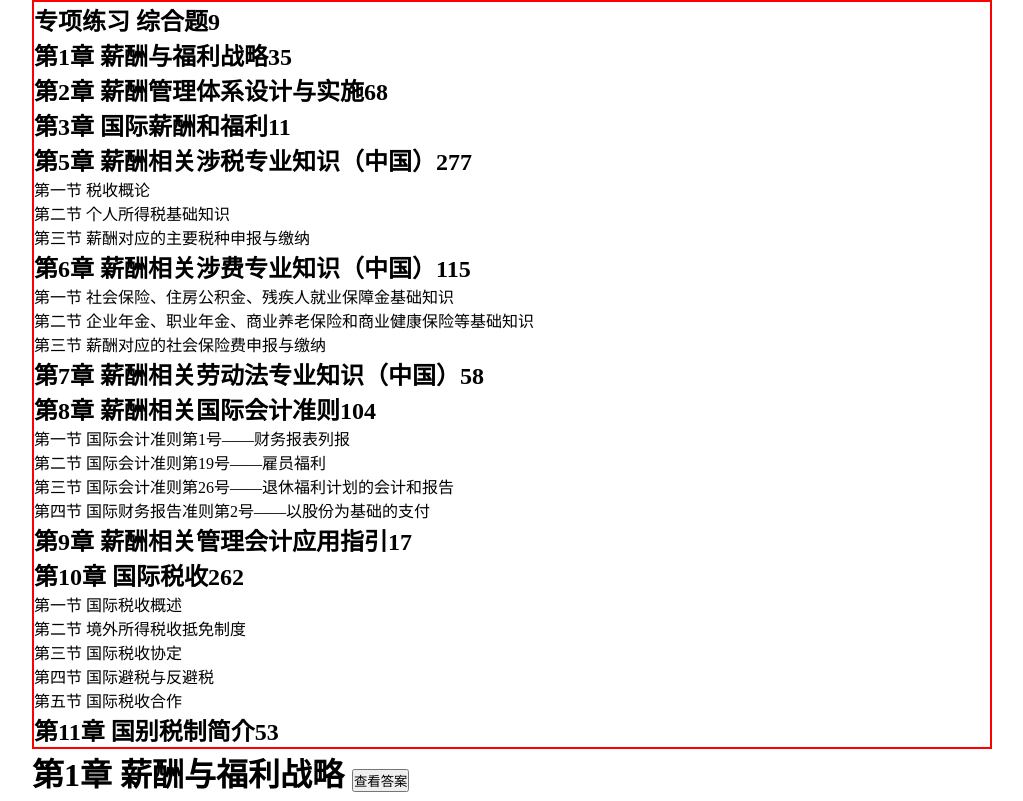
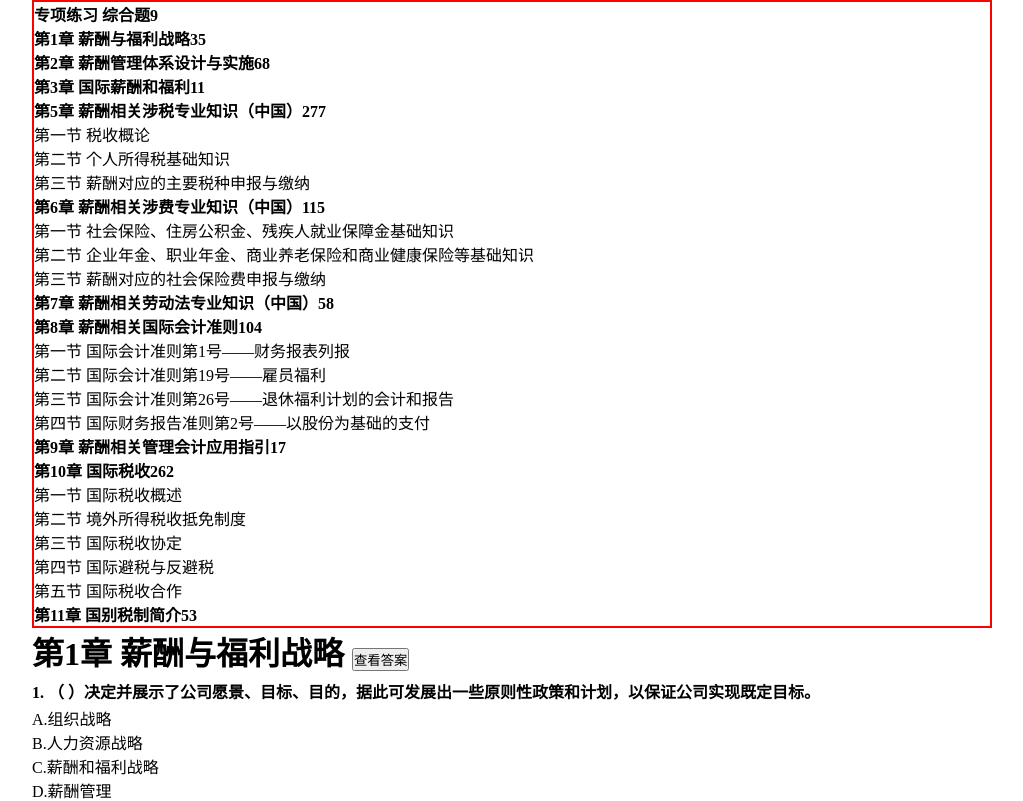
Before and after one commit to itinglight/Advanced_Salary_and_Tax_Question_Bank_Translation, a Vue app: page / in a window 1280 px wide. Shown: the top 801 px of the page, without its empty margins (128-1151 px from the left). Built offline with nearby package versions, Linux system fonts and the light colour scheme.

Commit message:
style: optimize style

```diff
--- a/src/App.vue
+++ b/src/App.vue
@@ -45,8 +45,8 @@ const change = (id)=>{
 <template>
   <div v-once  class="header hidden-element box"  v-show="true">
     <div v-for="item in questionDataProcess">
-      <h2 @click="change(item.id)">{{ item.categoryName + item.totalQuestionCount}} </h2>
-      <div v-if="item.totalQuestionCount>=100" class="hover" v-for="its in item.children.reverse()" @click="change(its.id)" >
+      <div class="title" @click="change(item.id)">{{ item.categoryName + item.totalQuestionCount}} </div>
+      <div v-if="item.totalQuestionCount>=100" class="hover t2" v-for="its in item.children.reverse()" @click="change(its.id)" >
         {{ its.categoryName }}
       </div>
     </div>
@@ -62,6 +62,16 @@ const change = (id)=>{
     display: none!important;
   }
 }
+.title{
+  font-weight: 900;
+}
+.title:hover{
+  background-color: #f69555;
+}
+
+.t2:hover{
+
+}
 .box{
   border:2px solid red;
 }
```
